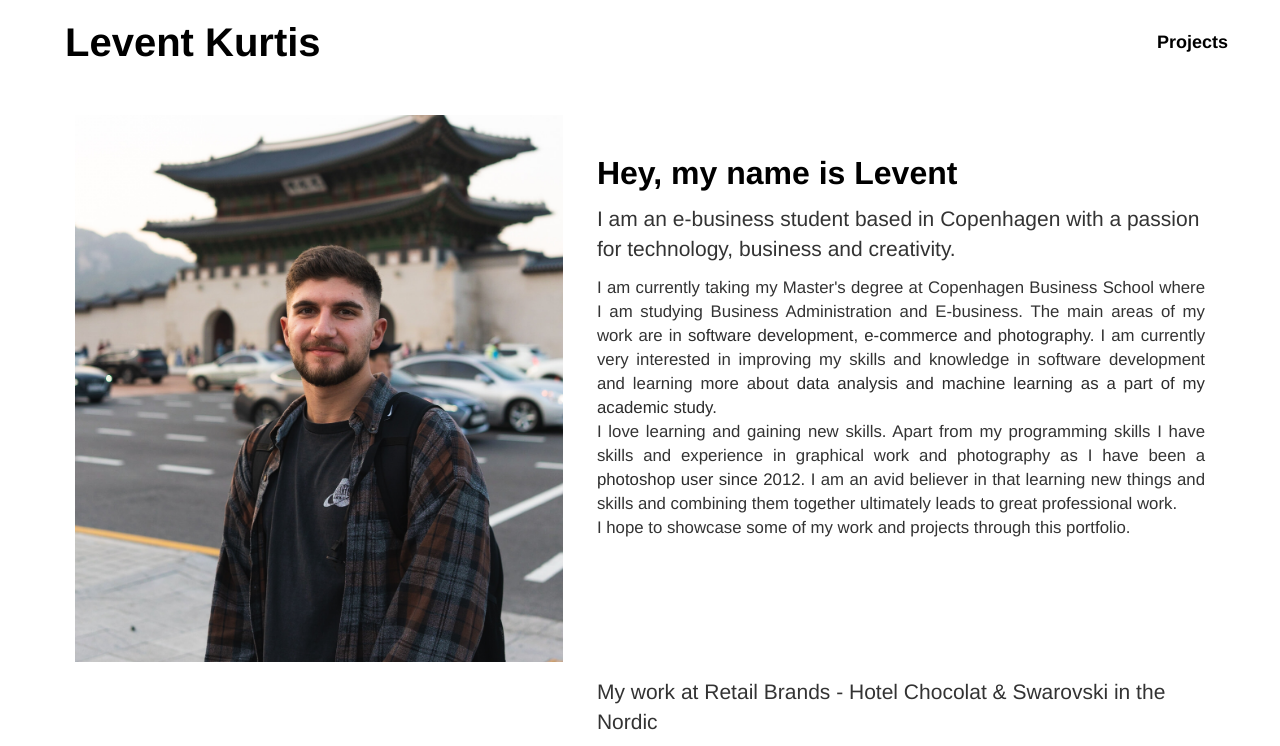
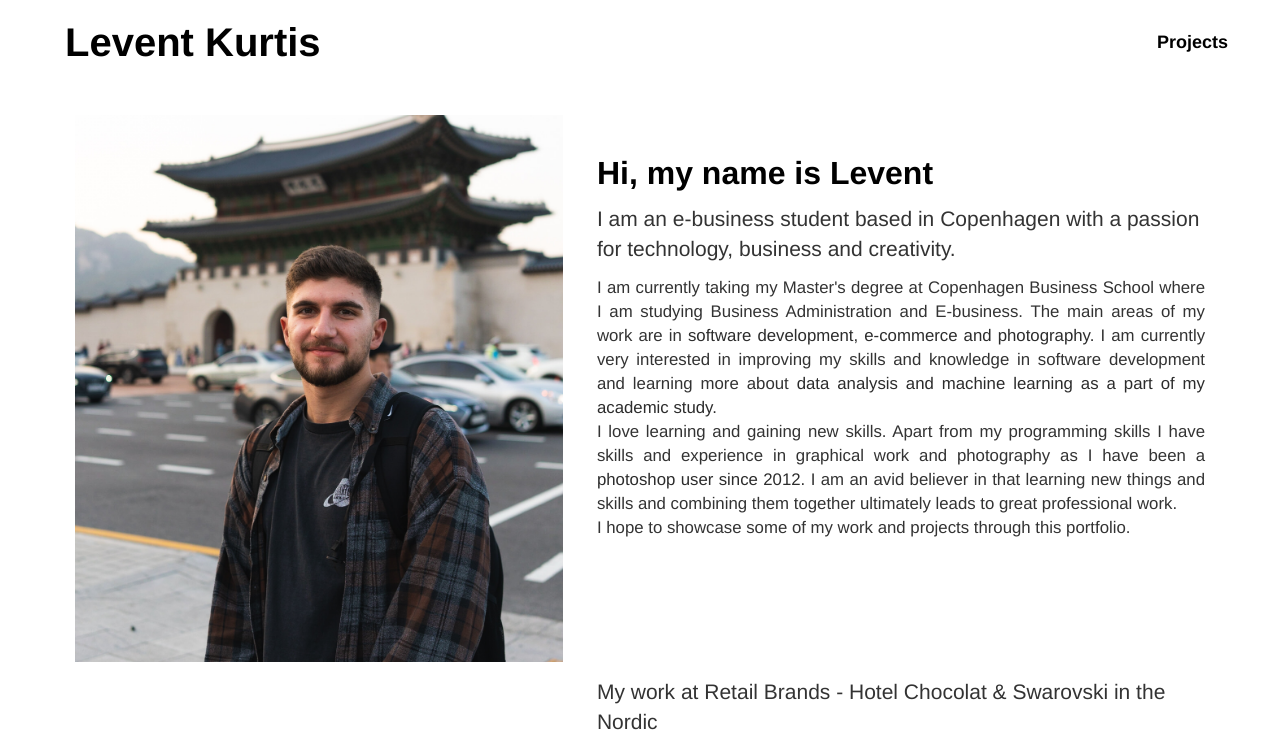
Before and after one commit to levkurtis/dev-website, a plain HTML site: page index.html in a window 1280 px wide. Shown: the top 746 px of the page. Drawn offline with nearby package versions, Linux system fonts and the light colour scheme; a script that the page names is missing.

Commit message:
Change to text

```diff
--- a/index.html
+++ b/index.html
@@ -34,7 +34,7 @@
         </div>
         <div class="context1">
           <div class="intro">
-            <h1>Hey, my name is Levent</h1>
+            <h1>Hi, my name is Levent</h1>
             <h2>
               I am an e-business student based in Copen&shy;hagen with a
               pas&shy;sion for tech&shy;nology, business and
```
